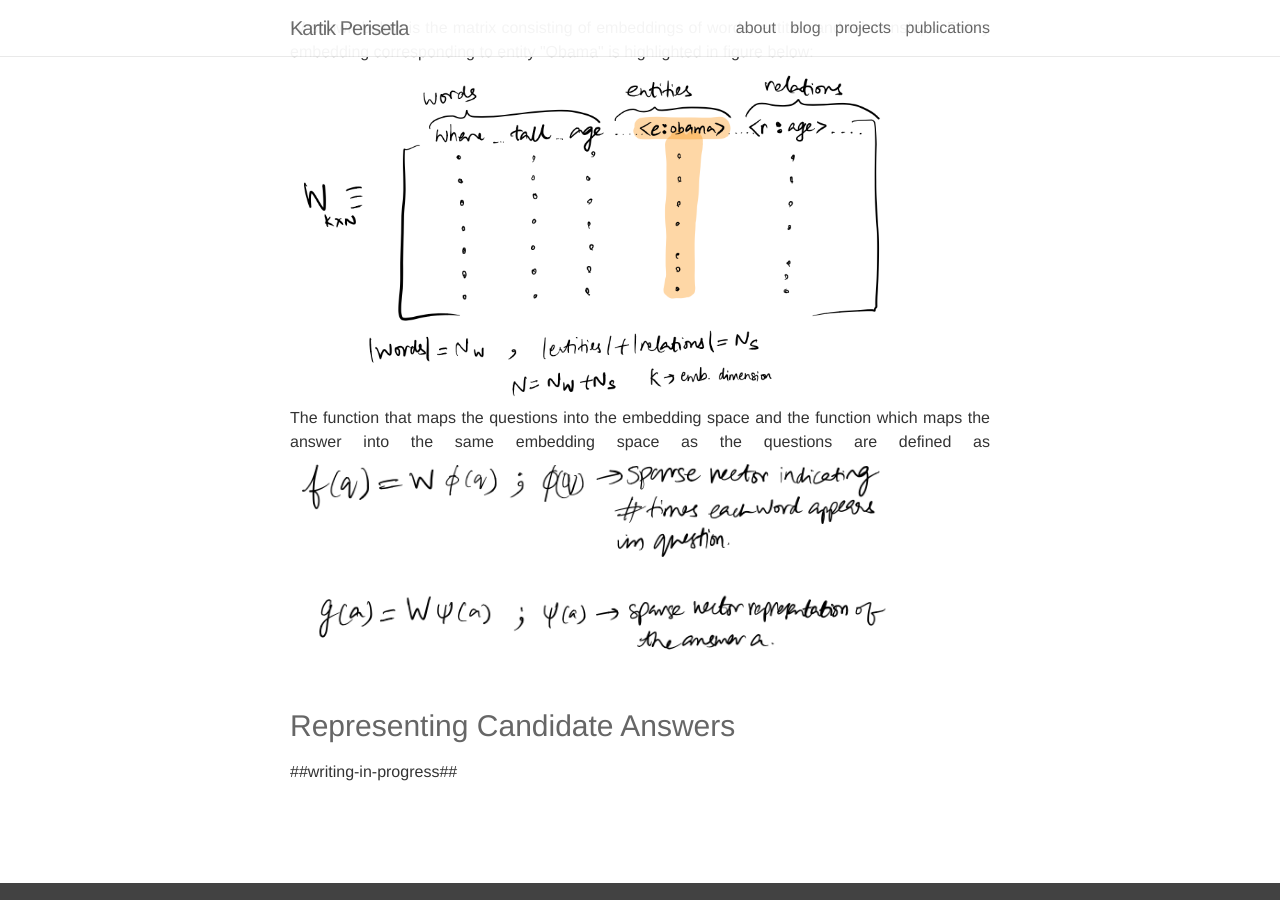
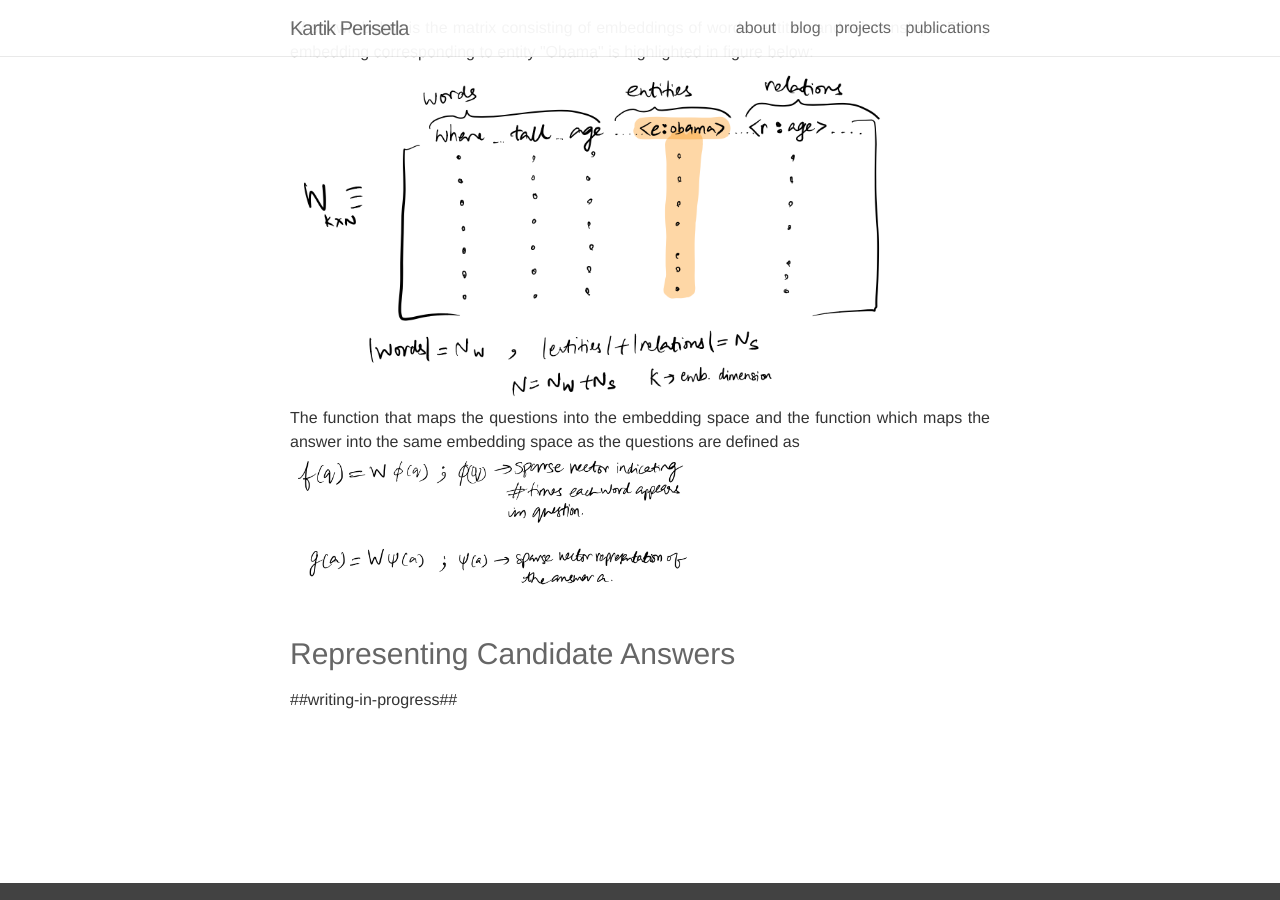
Before and after one commit to kartikperisetla/kartikperisetla.github.io, a Jekyll site: the page built from _posts/2020-03-12-question.answering.subgraph.embeddings.markdown, in a window 1280 px wide and 900 px high, scrolled down 2286 px. Built offline with Jekyll 4.4.1, drawn with Linux system fonts in a browser that asks for light colours; nearby versions of some CDN libraries.

Commit message:
Update 2020-03-12-question.answering.subgraph.embeddings.markdown

```diff
--- a/_posts/2020-03-12-question.answering.subgraph.embeddings.markdown
+++ b/_posts/2020-03-12-question.answering.subgraph.embeddings.markdown
@@ -51,7 +51,8 @@ W shown below is the matrix consisting of embeddings of words, entities and rela
 <img width="600px" src="{{ site.baseurl }}/assets/img/blog/embedding_matrix.png">
 <br/>
 The function that maps the questions into the embedding space and the function which maps the answer into the same embedding space as the questions are defined as
-<img width="600px" src="{{ site.baseurl }}/assets/img/blog/functions.png">
+<br/>
+<img width="400px" src="{{ site.baseurl }}/assets/img/blog/functions.png">
 </p>
 
 <h3> Representing Candidate Answers</h3>
```
